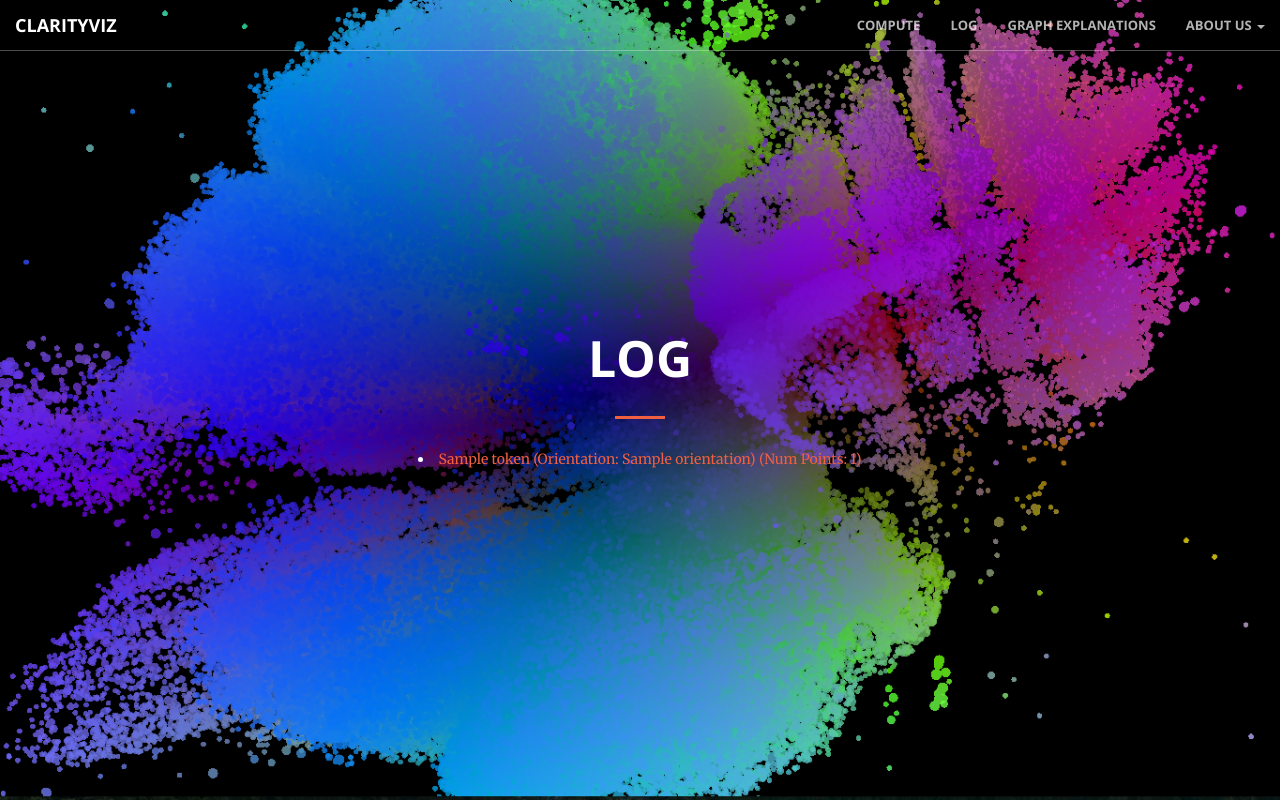
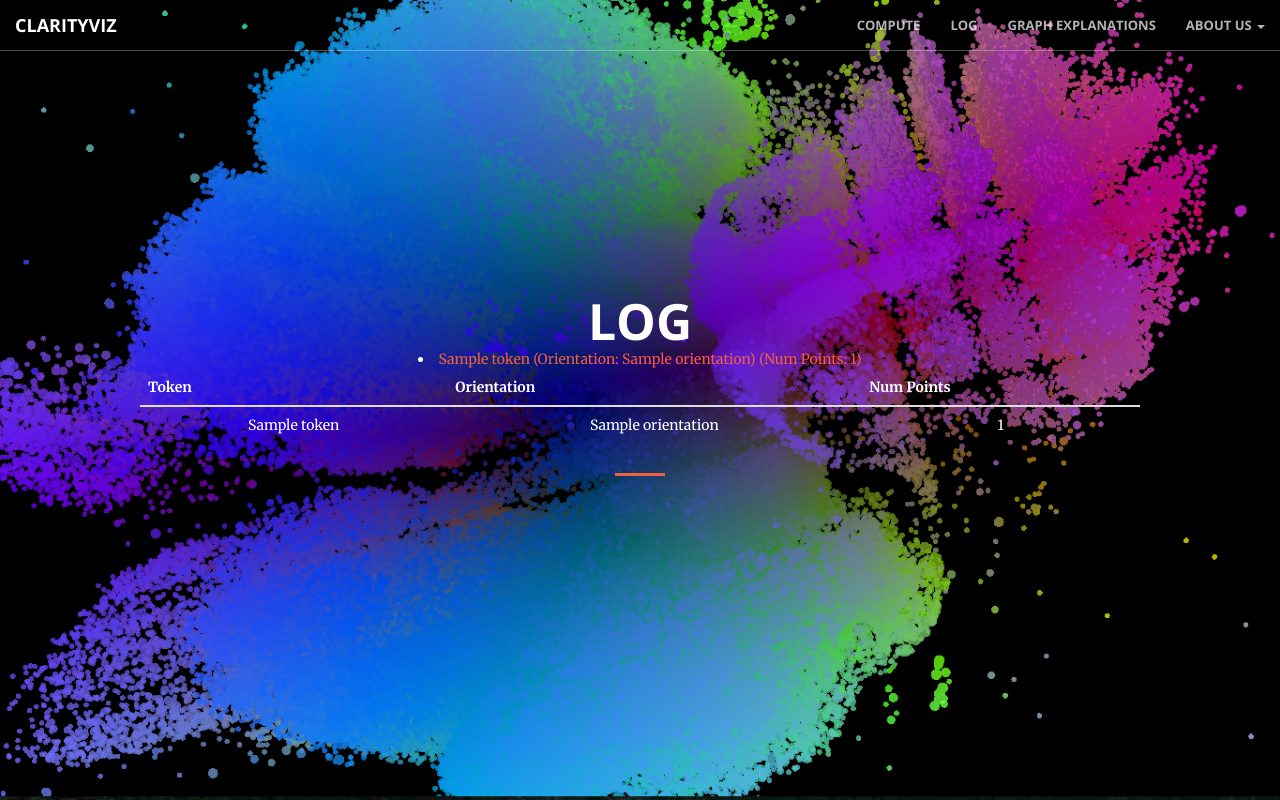
Before and after one commit to jonl1096/clvizdjango, a Django app: template seelviz/clarityviz/templates/clarityviz/log.html in a window 1280 px wide. Run offline with Django 3.2, Linux system fonts and the light colour scheme; the template is opened without the code that fills it: most values are stand-ins (such as "Sample title", 1, 10 or a date in 2020); parts of the project's set-up code (start-up, migrations or seed data) failed here and were passed over; some libraries are stand-ins or nearby versions.

Commit message:
added num points support and other small stuff

```diff
--- a/seelviz/clarityviz/templates/clarityviz/log.html
+++ b/seelviz/clarityviz/templates/clarityviz/log.html
@@ -6,15 +6,32 @@
         <div class="header-content">
             <div class="header-content-inner">
                 <h1 class="section-heading">Log</h1>
+                <table class="table table-hover">
+                    <thead>
+                      <tr>
+                        <th>Token</th>
+                        <th>Orientation</th>
+                        <th>Num Points</th>
+                      </tr>
+                    </thead>
+                    <tbody>
+                        {% if all_computes %}
+                            {% for compute in all_computes %}
+                            <tr>
+                                <td>{{ compute.token }}</td>
+                                <td>{{ compute.orientation }}</td>
+                                <td>{{ compute.num_points }}</td>
+                            </tr>
+                            <li><a href="{% url 'clarityviz:output' compute.pk %}">{{ compute.token }} (Orientation: {{ compute.orientation }}) (Num Points: {{ compute.num_points }})</a> </li>
+                            {% endfor %}
+                        {% else %}
+                            <p>No analyses Done.</p>
+                        {% endif %}
+                    </tbody>
+                </table>
                 <hr>
 
-                {% if all_computes %}
-                    {% for compute in all_computes %}
-                    <li><a href="{% url 'clarityviz:output' compute.pk %}">{{ compute.token }} (Orientation: {{ compute.orientation }}) (Num Points: {{ compute.num_points }})</a> </li>
-                    {% endfor %}
-                {% else %}
-                    <p>No analyses Done.</p>
-                {% endif %}
+
             </div>
         </div>
     </header>
```
